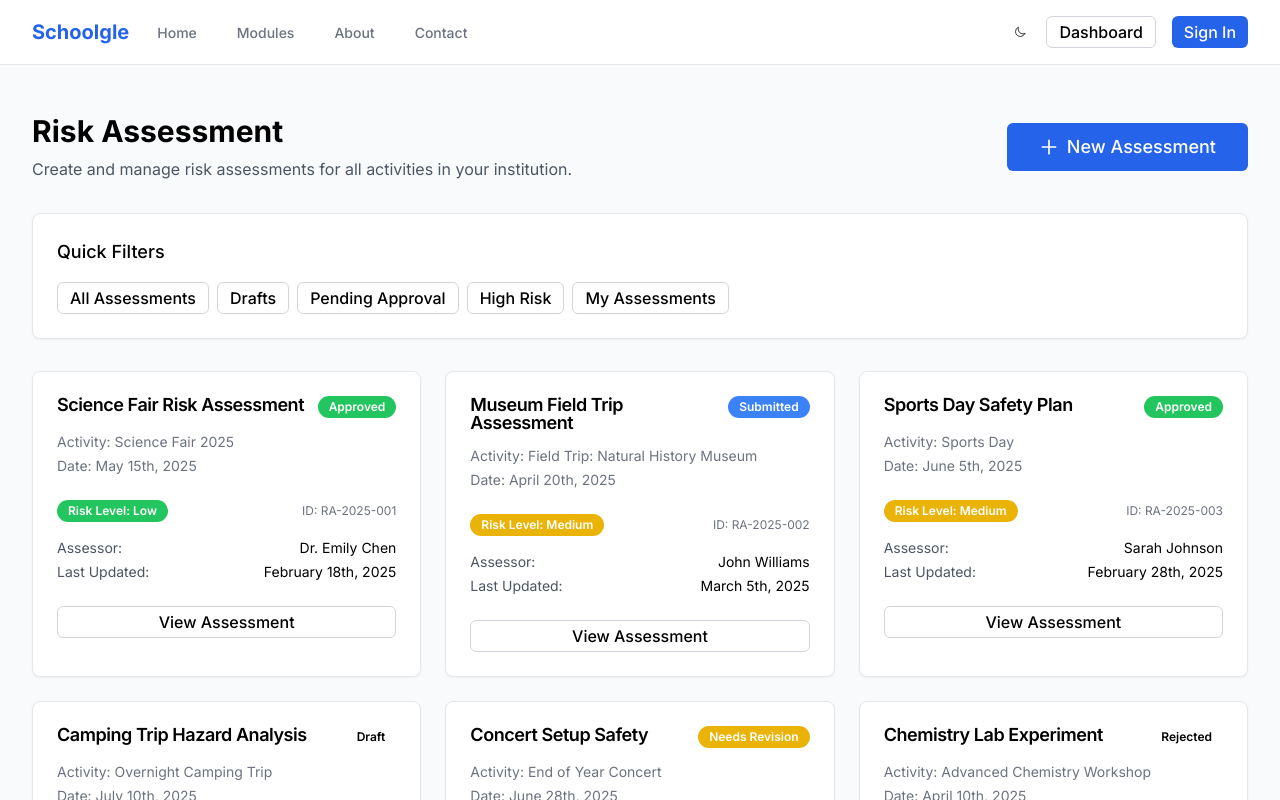
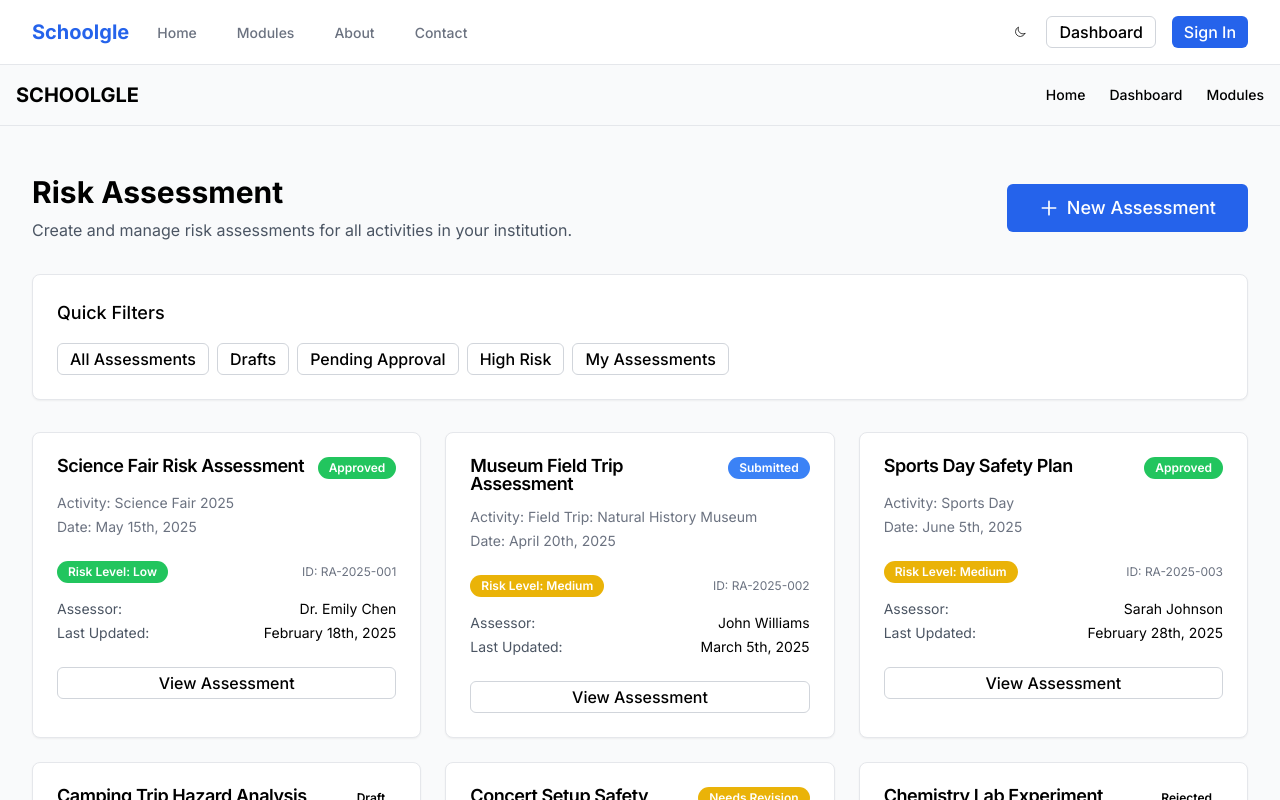
Before and after one commit to DSumm18/schoolgle-app-2025, a Next.js app: page /modules/risk-assessment in a window 1280 px wide. Shown: the top 800 px of the page. Built offline with nearby package versions, Linux system fonts and the light colour scheme.

Commit message:
Update risk assessment page to be a client component with proper header

```diff
--- a/src/app/modules/risk-assessment/page.tsx
+++ b/src/app/modules/risk-assessment/page.tsx
@@ -1,5 +1,8 @@
+"use client";
+
 import { Button } from "@/components/ui/button"
 import { RiskAssessmentCard } from "@/components/dashboard/risk-assessment-card"
+import Header from "@/components/header";
 
 const riskAssessments = [
   {
@@ -65,7 +68,14 @@ const riskAssessments = [
 ] as const
 
 export default function RiskAssessmentPage() {
+  const handleAssessmentClick = (id: string) => {
+    console.log(`View assessment ${id}`);
+  };
+
   return (
+    <div className="min-h-screen bg-background">
+      <Header />
+
       <div className="container max-w-7xl mx-auto py-12 px-4 sm:px-6 lg:px-8">
         <div className="flex flex-col sm:flex-row sm:items-center sm:justify-between mb-8">
           <div>
@@ -100,7 +110,7 @@ export default function RiskAssessmentPage() {
             <RiskAssessmentCard
               key={assessment.id}
               {...assessment}
-            onClick={() => console.log(`View assessment ${assessment.id}`)}
+              onClick={() => handleAssessmentClick(assessment.id)}
             />
           ))}
         </div>
@@ -111,5 +121,6 @@ export default function RiskAssessmentPage() {
           </Button>
         </div>
       </div>
+    </div>
   )
 }
```
Lines whose indentation alone changed are shown as unchanged.
